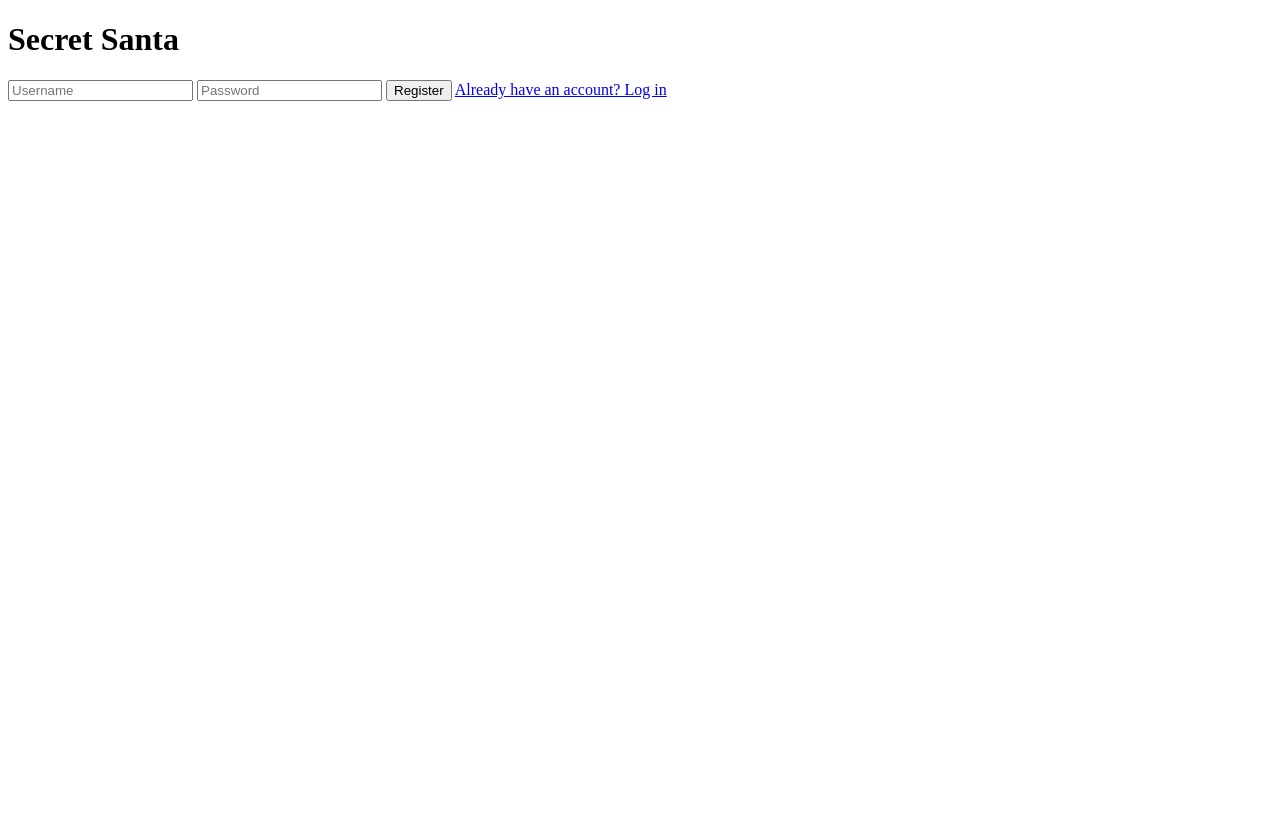
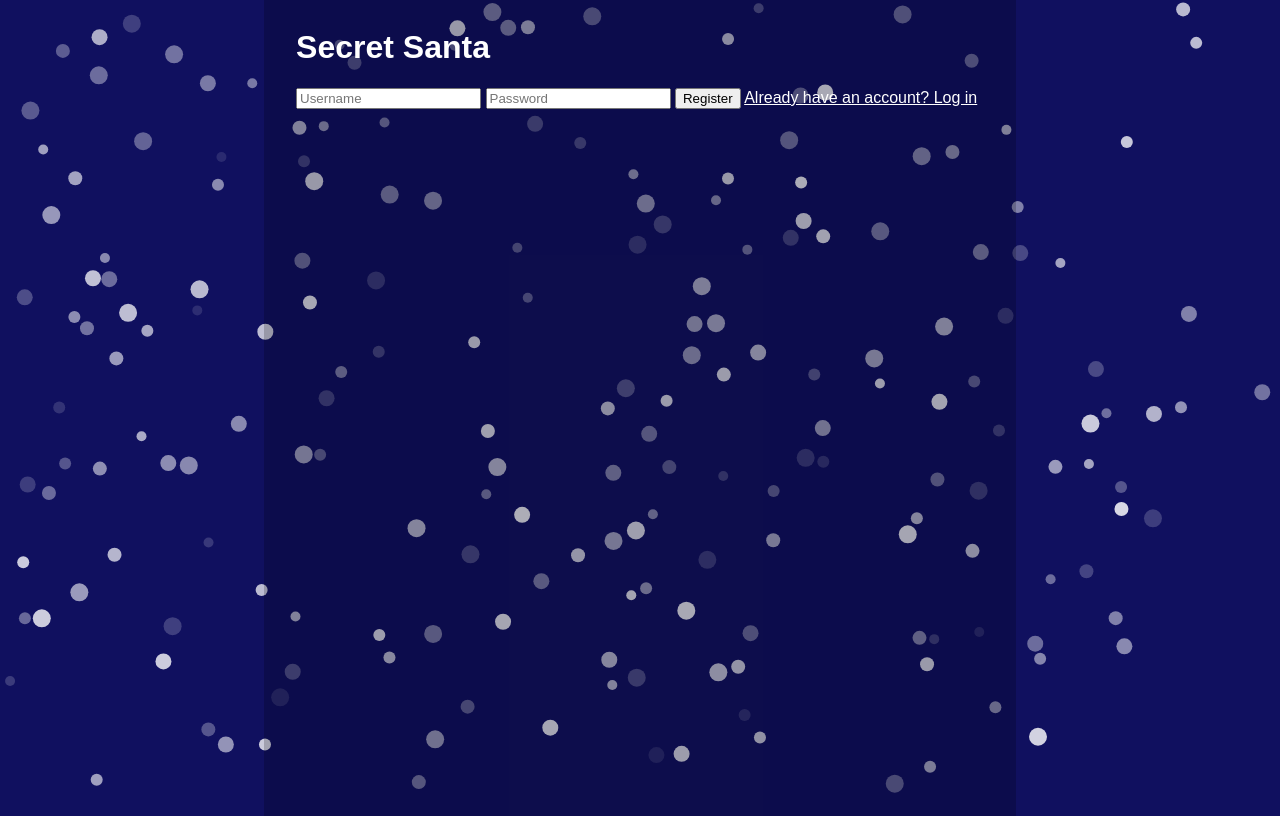
Before and after one commit to caramelpudding11/secret-santa, a website: page static/index.html in a window 1280 px wide. Drawn offline with Linux system fonts and the light colour scheme.

Commit message:
beginnings of styling

```diff
--- a/static/alert.css
+++ b/static/alert.css
@@ -1,12 +1,13 @@
 #cf-alert {
     width: 40%;
-    background: white;
+    background: #303030;
     border-radius: 0.2rem;
     max-height: 100%;
     overflow: auto;
 }
 
-#alert-header, #alert-footer {
+#alert-header,
+#alert-footer {
     padding: 1rem;
 }
 
@@ -46,13 +47,16 @@
     border-radius: 0.2rem;
 }
 
-#alert-cancel, #alert-ok {
+#alert-cancel,
+#alert-ok {
     cursor: pointer;
     margin: 0.2rem;
 }
 
 @media not all and (hover: none) {
-    #alert-cancel:hover, #alert-ok:hover {
+
+    #alert-cancel:hover,
+    #alert-ok:hover {
         filter: brightness(1.2);
     }
 }
--- /dev/null
+++ b/static/bubbles.css
@@ -0,0 +1,43 @@
+body {
+    height: 100vh;
+    margin: 0;
+}
+
+:root {
+    --particle-color: white;
+    /* The particle color. */
+    --particle-count: 200;
+    /* Number of particles. Recommended to set this via media-queries. */
+    --particle-radius-min: 5;
+    /* Minimum radius of particles. */
+    --particle-radius-max: 10;
+    /* Maximum radius of particles. */
+    --bubbles-bg: #10105f;
+    /* Set the background color. */
+    --max-alpha: 75;
+    /* a percentage, 0-100 */
+    --velocity-constant: 0.3;
+    /* a constant that determines the velocity of bubbles. default is 0.5 */
+}
+
+@media screen and (max-aspect-ratio: 1/1) {
+    :root {
+        --particle-count: 150;
+        --particle-radius-min: 3;
+        --particle-radius-max: 8;
+    }
+}
+
+@media screen and (max-aspect-ratio: 9/17) {
+    :root {
+        --particle-count: 300;
+        --particle-radius-min: 1;
+        --particle-radius-max: 4;
+    }
+}
+
+@media (prefers-reduced-motion) {
+    :root {
+        --particles-off: 1;
+    }
+}
--- /dev/null
+++ b/static/bubbles.js
@@ -0,0 +1,253 @@
+"use strict";
+const MOUSE_RADIUS = 60;
+document.addEventListener("DOMContentLoaded", init);
+
+function randInt(start, stop) {
+    if (start > stop) {
+        [start, stop] = [stop, start];
+    }
+    return start + Math.floor(Math.random() * (stop - start));
+}
+
+function distance(one, two) {
+    return Math.sqrt(
+        Math.pow(two.x - one.x, 2) +
+        Math.pow(two.y - one.y, 2)
+    );
+}
+
+function clamp(min, num, max) {
+    if (num < min) {
+        return min;
+    }
+
+    if (num > max) {
+        return max;
+    }
+
+    return num;
+}
+
+const pairs = (arr) => arr.map((v, i) => arr.slice(i + 1).map(w => [v, w])).flat();
+
+function init() {
+    if (getCSSCustomProp('--particles-off')) {
+        return;
+    }
+
+    const canvas = document.createElement('canvas');
+    document.body.appendChild(canvas);
+    const ctx = canvas.getContext("2d");
+    window.bubbles = new Bubbles(canvas, ctx);
+
+    function draw() {
+        ctx.clearRect(0, 0, canvas.width, canvas.height);
+        window.bubbles.draw();
+        window.requestAnimationFrame(draw);
+    }
+
+    window.requestAnimationFrame(draw);
+
+    window.addEventListener('resize', function () {
+        window.bubbles = new Bubbles(canvas, ctx, window.bubbles.entities);
+    })
+}
+
+const getCSSCustomProp = (propKey, castAs = 'string', element = document.documentElement) => {
+    let response = getComputedStyle(element).getPropertyValue(propKey);
+    // Tidy up the string if there's something to work with
+    if (response.length) {
+        response = response.replace(/\'|"/g, '').trim();
+    } else {
+        return null;
+    }
+    // Convert the response into a whatever type we wanted
+    switch (castAs) {
+        case 'number':
+        case 'int':
+            return parseInt(response, 10);
+        case 'float':
+            return parseFloat(response, 10);
+        case 'boolean':
+        case 'bool':
+            return response === 'true' || response === '1';
+    }
+    // Return the string response by default
+    return response;
+};
+
+class Bubble {
+    constructor(parent, color, alpha) {
+        this.parent = parent;
+        const radiusUpperBound = getCSSCustomProp('--particle-radius-max', 'int');
+        const radiusLowerBound = getCSSCustomProp('--particle-radius-min', 'int');
+        this.radius = randInt(radiusLowerBound, radiusUpperBound);
+
+        this.pos = {
+            x: randInt(0 + this.radius, window.innerWidth - this.radius),
+            y: randInt(0 + this.radius, window.innerHeight - this.radius)
+        }
+
+        const randSign = () => Math.random() >= 50 ? 1 : -1;
+        const velocityConstant = getCSSCustomProp('--velocity-constant', 'float') || 0.5;
+
+        this.vel = {
+            x: randSign() * Math.random() * velocityConstant,
+            y: randSign() * Math.random() * velocityConstant,
+        }
+
+        this.color = color;
+        this.alpha = alpha;
+    }
+
+    update() {
+        this.pos.x += this.vel.x;
+        this.pos.y += this.vel.y;
+
+        if (this.pos.x - this.radius * 2 > window.bubbles.width || this.pos.x - this.radius * 2 < 0) {
+            this.vel.x *= -1;
+        }
+
+        if (this.pos.y - this.radius * 2 > window.bubbles.height || this.pos.y - this.radius < 0) {
+            this.vel.y *= -1;
+        }
+
+        if (this.isColliding({
+            pos: window.bubblesMouse.pos,
+            radius: MOUSE_RADIUS
+        })) {
+            let dx = this.pos.x - window.bubblesMouse.pos.x;
+            let dy = this.pos.y - window.bubblesMouse.pos.y;
+
+            let dist = Math.sqrt(dx * dx + dy * dy) || 1;
+
+            // unit vector
+            let ux = dx / dist;
+            let uy = dy / dist;
+
+            let cr = this.radius + MOUSE_RADIUS;
+
+            this.pos.x = window.bubblesMouse.pos.x + cr * ux;
+            this.pos.y = window.bubblesMouse.pos.y + cr * uy;
+
+            this.vel.x *= -1;
+            this.vel.y *= -1;
+
+            this.pos.x = clamp(this.radius, this.pos.x, parent.width - this.radius);
+            this.pos.y = clamp(this.radius, this.pos.y, parent.height - this.radius);
+        }
+    }
+
+    draw(ctx) {
+        this.update();
+        ctx.beginPath();
+        ctx.arc(this.pos.x, this.pos.y, this.radius, 0, 2 * Math.PI, false);
+        ctx.globalAlpha = this.alpha;
+        ctx.closePath();
+        ctx.fillStyle = this.color;
+        ctx.fill();
+    }
+
+    isColliding(that) {
+        return (distance(this.pos, that.pos) < this.radius + that.radius);
+    }
+}
+
+class Bubbles {
+    constructor(canvas, ctx, entities = []) {
+        Object.assign(canvas.style, {
+            position: "fixed",
+            left: "0",
+            top: "0",
+            margin: "0",
+            width: "100vw",
+            height: "100vh",
+            'background-color': getCSSCustomProp('--bubbles-bg') || 'transparent',
+            overflow: 'hidden',
+            zIndex: '-1'
+        });
+
+        this.ctx = ctx;
+        this.canvas = canvas;
+
+        this.width = window.innerWidth;
+        this.height = window.innerHeight;
+        this.canvas.width = this.width;
+        this.canvas.height = this.height;
+
+        this.color = getCSSCustomProp('--particle-color') || 'orangered';
+        let maxAlpha = getCSSCustomProp('--max-alpha', 'int') || 100;
+
+        this.entities = entities;
+        if (entities.length === 0) {
+            let particleCount = getCSSCustomProp('--particle-count', 'int');
+            for (let x = 0; x < particleCount; x++) {
+                this.entities.push(
+                    new Bubble(this, this.color, 0.1 + (randInt(0, maxAlpha) * 0.01))
+                );
+            }
+        }
+        this.entityPairs = pairs(this.entities);
+
+        window.bubblesMouse = window.bubblesMouse || {
+            pos: {
+                x: 0,
+                y: 0
+            },
+            right: false,
+            left: false
+        };
+
+        window.addEventListener('mousemove', (e) => {
+            let rect = this.canvas.getBoundingClientRect();
+            window.bubblesMouse.pos.x = Math.round(e.clientX - rect.left);
+            window.bubblesMouse.pos.y = Math.round(e.clientY - rect.top);
+        });
+    }
+
+    update() {
+        const resolved = []
+        const collidingPairs = this.entityPairs.filter(pair => pair[0].isColliding(pair[1]));
+
+        for (let pair of collidingPairs) {
+            if (!resolved.includes(pair)) {
+                resolved.push(pair);
+
+                let dx = pair[0].pos.x - pair[1].pos.x;
+                let dy = pair[0].pos.y - pair[1].pos.y;
+
+                let dist = Math.sqrt(dx * dx + dy * dy) || 1;
+
+                // unit vector
+                let ux = dx / dist;
+                let uy = dy / dist;
+
+                let cr = pair[0].radius + pair[1].radius;
+
+                pair[0].pos.x = pair[1].pos.x + cr * ux;
+                pair[0].pos.y = pair[1].pos.y + cr * uy;
+
+                pair[0].vel.x *= -1;
+                pair[0].vel.y *= -1;
+                pair[1].vel.x *= -1;
+                pair[1].vel.y *= -1;
+            }
+        }
+    }
+
+    draw() {
+        this.update();
+        for (let bubble of this.entities) {
+            bubble.draw(this.ctx);
+        }
+    }
+
+    drawMouse() {
+        this.ctx.beginPath();
+        this.ctx.arc(window.bubblesMouse.pos.x, window.bubblesMouse.pos.y, MOUSE_RADIUS, 0, 2 * Math.PI, false);
+        this.ctx.globalAlpha = 1;
+        this.ctx.closePath();
+        this.ctx.fillStyle = 'red';
+        this.ctx.fill();
+    }
+}
--- a/static/index.html
+++ b/static/index.html
@@ -8,11 +8,14 @@
     <title>Secret Santa</title>
     <link rel="stylesheet" href="style.css">
     <link rel="stylesheet" href="alert.css">
+    <link rel="stylesheet" href="bubbles.css">
 </head>
 
 <body>
+    <div class="body-wrapper">
         <h1>Secret Santa</h1>
-    <ul id="logged-in-only">
+        <div id="logged-in-only">
+            <ul>
                 <li>
                     <a href="/logout">Log out</a>
                 </li>
@@ -26,7 +29,6 @@
                     <a href="/view-results.html">View results</a>
                 </li>
             </ul>
-    <div id="logged-in-only">
             <h2>Games</h2>
             <ul id="games">
             </ul>
@@ -37,27 +39,38 @@
             <input id='submitBtn' type="submit" value="Register">
             <a id='login-link' href="#">Already have an account? Log in</a>
         </form>
+    </div>
 
     <script type="module">
         import cfa from "https://esm.sh/cf-alert@0.2.1";
+        import cf from "https://esm.sh/campfire.js@2.3.1";
 
         const authForm = document.getElementById('register');
         const loginLink = document.getElementById('login-link');
         const onlyLoggedIn = document.getElementById('logged-in-only');
+        const wrapper = document.querySelector('.body-wrapper');
         let isAuthSignup = true;
 
         async function onLogin() {
             authForm.style.display = 'none';
             onlyLoggedIn.style.display = 'block';
             const games = await fetch('/games').then(res => res.json());
-            console.log(games);
-            const heading = document.createElement('h2');
-            heading.innerText = 'Games';
-            document.body.appendChild(heading);
+
+            if (games.length === 0) {
+                cf.insert(cf.nu('p', { c: 'No games yet! Create one by clicking "Create a game" above.' }), { atEndOf: wrapper });
+            }
             for (const game of games) {
-                const text = document.createElement('p');
-                text.innerText = JSON.stringify(game);
-                document.body.appendChild(text);
+                cf.insert(cf.nu('li', {
+                    c: `
+                    <h3>${game.name}</h3>
+                    <div><em>Created by ${game.admin}</em></div>
+                    ${game.budget ? `<div><strong>Budget</strong> ${game.budget}</div>` : ''}
+                    <ul>
+                        <li>${JSON.parse(game.participants).join('</li><li>')}</li>
+                    </ul>
+                    `,
+                    raw: true
+                }), { atEndOf: document.querySelector("#games") });
             }
         }
 
@@ -99,6 +112,7 @@
             }
         }
     </script>
+    <script src="bubbles.js"></script>
 </body>
 
 </html>
--- a/static/style.css
+++ b/static/style.css
@@ -14,3 +14,31 @@
 #participants-hidden {
     display: none;
 }
+
+body {
+    background-color: #10105f;
+    color: white;
+    font-family: sans-serif;
+    display: flex;
+    align-items: center;
+    flex-direction: column;
+}
+
+.body-wrapper {
+    max-width: 80ch;
+    width: 100%;
+    background: rgba(0, 0, 0, 0.2);
+    padding: 0.5rem;
+    min-height: 100%;
+    padding-left: 2rem;
+    margin: 0;
+}
+
+.card {}
+
+a,
+a:visited,
+a:link,
+a:hover {
+    color: inherit;
+}
```
Also changed, not shown: index.js (+24 -42 lines), static/create-game.html (+20 -12 lines), static/delete-game.html (+7 -0 lines), static/view-results.html (+7 -0 lines). Lines whose indentation alone changed are shown as unchanged.
